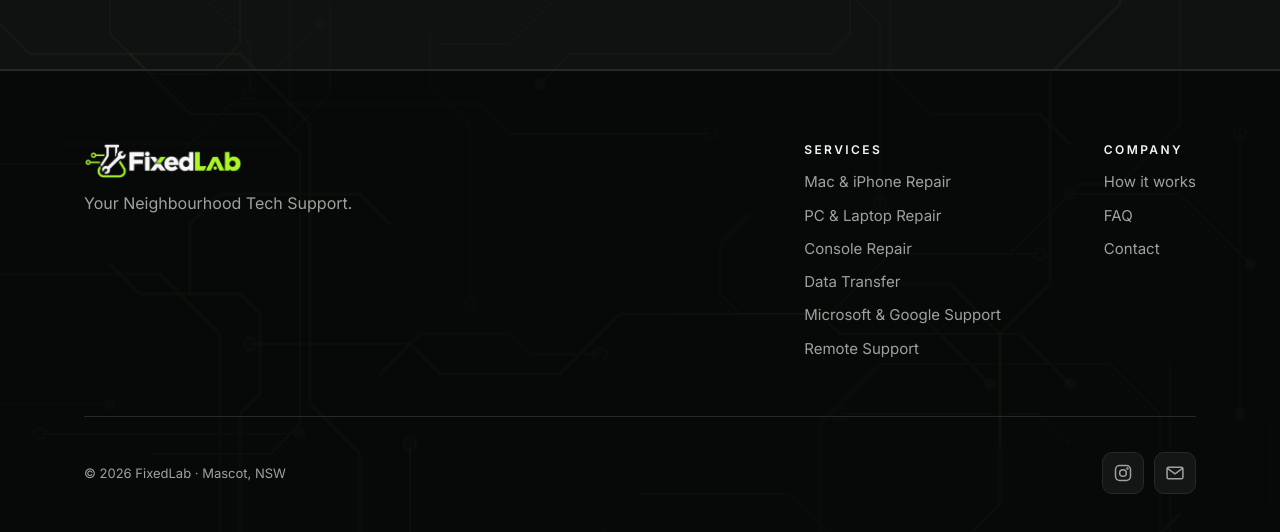
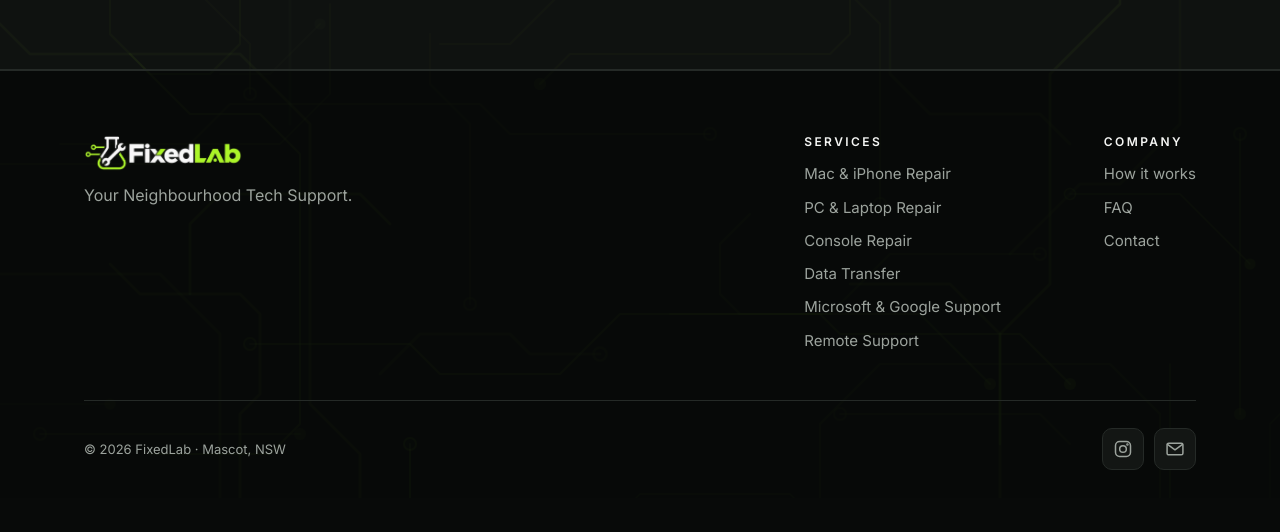
Before and after one commit to alvinnet21/fixedlab, a plain HTML site: page index.html in a window 1280 px wide. Shown: the part 2576-3108 px from the top of the page. After the commit the page ends 3074 px from the top, so only its background shows below. Drawn offline with Linux system fonts and the light colour scheme.

Commit message:
Desktop footer: tighter bottom spacing
Co-Authored-By: Claude Opus 5.5 <noreply@anthropic.com>
Claude-Session: https://claude.ai/code/session_01TVtZSX2ryxycRp6XbB43V5

```diff
--- a/assets/css/style.css
+++ b/assets/css/style.css
@@ -257,9 +257,9 @@ p { margin: 0; }
   .footer-brand + .footer-col { min-width: 210px; }
   .footer-brand { margin-right: auto; }
   .footer-col:last-child { align-items: flex-start; text-align: left; }
-  .site-footer { padding-top: 72px; }
-  .site-footer .footer-top { padding-bottom: 56px; }
-  .site-footer .footer-bottom { padding-top: 36px; padding-bottom: 72px; }
+  .site-footer { padding-top: 64px; }
+  .site-footer .footer-top { padding-bottom: 48px; }
+  .site-footer .footer-bottom { padding-top: 28px; padding-bottom: 28px; }
   .footer-bottom::before { left: 24px; right: 24px; }
   .footer-bottom { flex-direction: row; justify-content: space-between; align-items: center; }
 }
```
